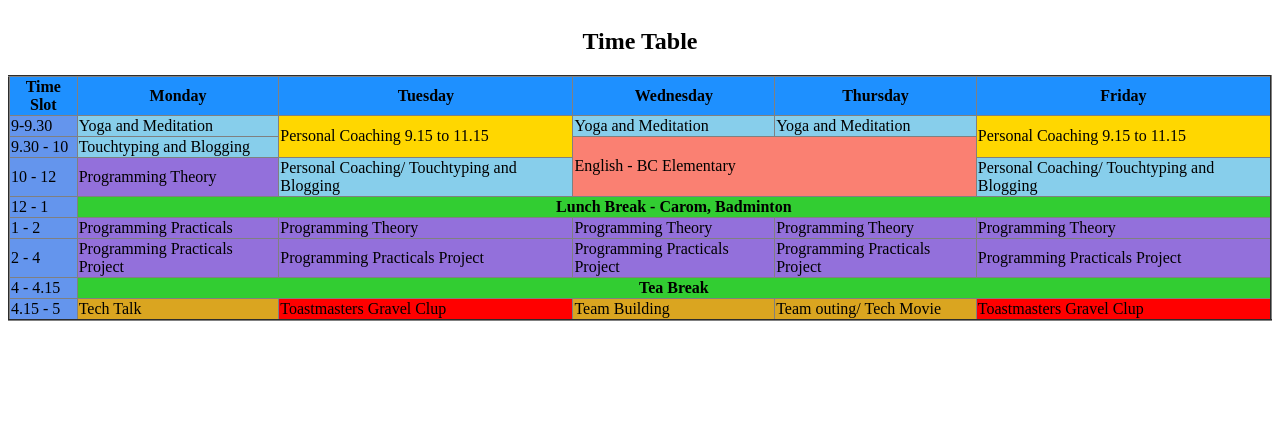
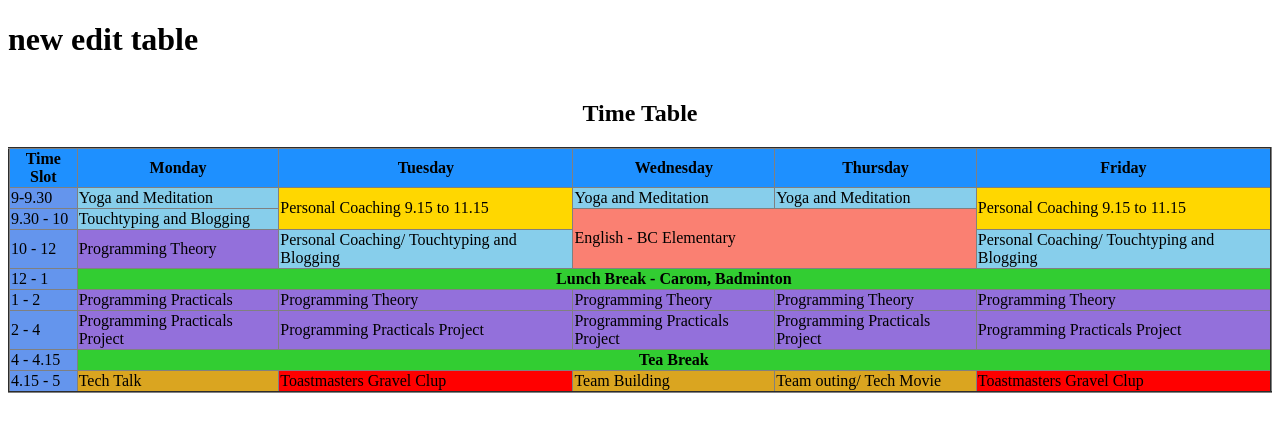
Before and after one commit to theepasujeenthan/ukionline_html, a plain HTML site: page UKI/index.html in a window 1280 px wide. Drawn offline with Linux system fonts and the light colour scheme.

Commit message:
added edited Uki file

```diff
--- a/UKI/index.html
+++ b/UKI/index.html
@@ -6,6 +6,8 @@
   <link rel="stylesheet" href="css/styles.css">
 </head>
 <body>
+
+  <h1>new edit table</h1>
   <table border=2>
     <caption><h2>Time Table</h2></caption>
     <tr>
```
